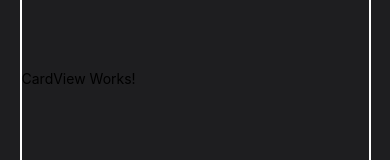
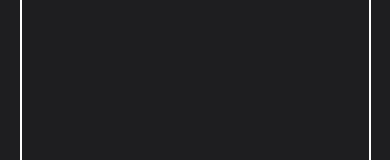
Before and after one commit to fmacedosantos/lamborghini-garage, a React Native app: screen / in a window 390 px wide. Shown: the part 174-334 px from the top of the page. Built offline with nearby package versions, Linux system fonts and the light colour scheme.

Commit message:
Dividindo o CardView em subcomponentes

```diff
--- a/src/components/CardView/index.tsx
+++ b/src/components/CardView/index.tsx
@@ -4,12 +4,17 @@ import { styles } from "./styles";
 import {Logo} from '../../../assets/pictures/logo.png'
 
 export default function CardView(){
-    return(
-        <View style={styles.imageContainer}>
+    const renderLogoBox = () => {
+        return(
             <View style={styles.logoContainer}>
                 <Image style={styles.imageLogo} source={Logo}/>
             </View>
-            <Text>CardView Works!</Text>
+        )
+    }
+
+    return(
+        <View style={styles.imageContainer}>
+            {renderLogoBox()}
         </View>
     )
 }
```
